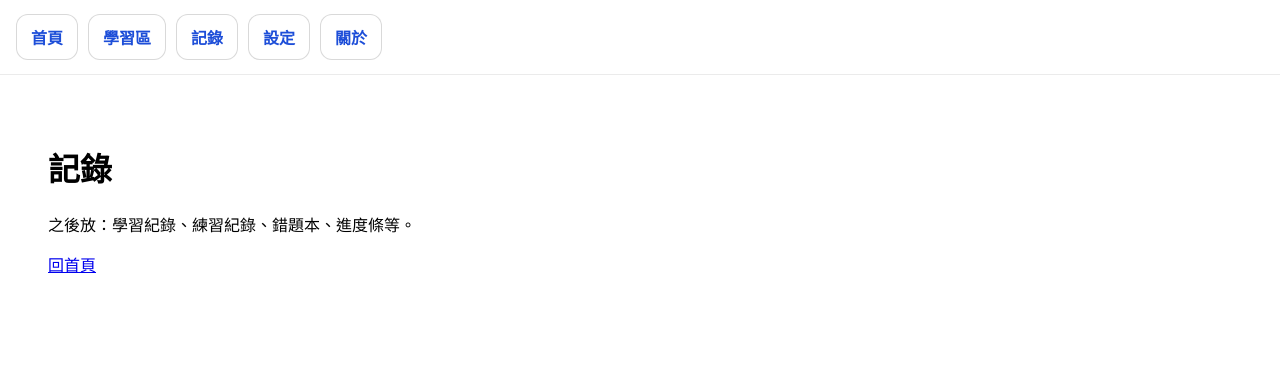
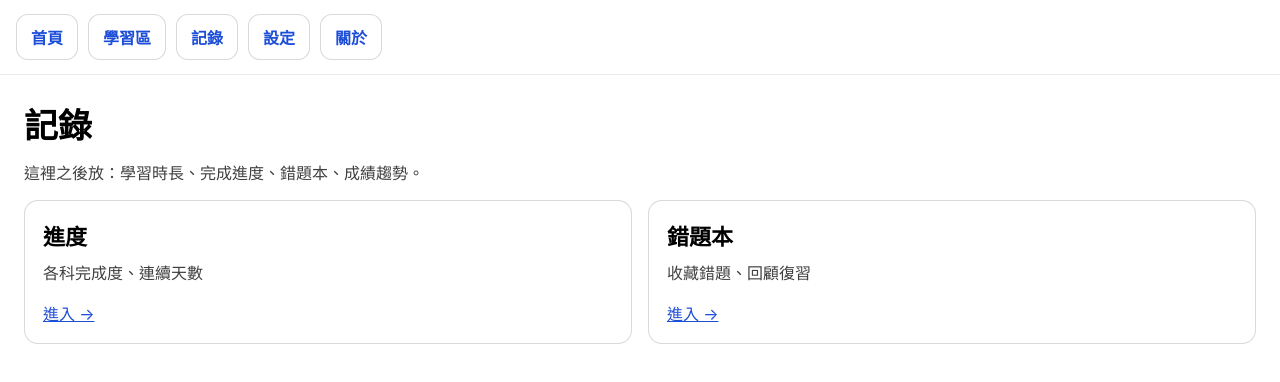
Before and after one commit to boos88978857-svg/ai-intelligent-learning-machine, a Next.js app: page /records in a window 1280 px wide. Shown: the top 382 px of the page. Built offline with nearby package versions, Linux system fonts and the light colour scheme.

Commit message:
更新 page.tsx

```diff
--- a/app/records/page.tsx
+++ b/app/records/page.tsx
@@ -1,11 +1,18 @@
-import Link from "next/link";
+// app/records/page.tsx
+import { ui, CardLink } from "../ui";
 
 export default function RecordsPage() {
   return (
-    <main style={{ padding: 24 }}>
-      <h1>記錄</h1>
-      <p>之後放：學習紀錄、練習紀錄、錯題本、進度條等。</p>
-      <p><Link href="/">回首頁</Link></p>
+    <main>
+      <h1 style={{ margin: "0 0 12px", fontSize: 34, fontWeight: 900 }}>記錄</h1>
+      <p style={{ margin: "0 0 16px", opacity: 0.75 }}>
+        這裡之後放：學習時長、完成進度、錯題本、成績趨勢。
+      </p>
+
+      <div style={ui.grid2}>
+        <CardLink href="/records/progress" title="進度" desc="各科完成度、連續天數" />
+        <CardLink href="/records/mistakes" title="錯題本" desc="收藏錯題、回顧復習" />
+      </div>
     </main>
   );
 }
```
